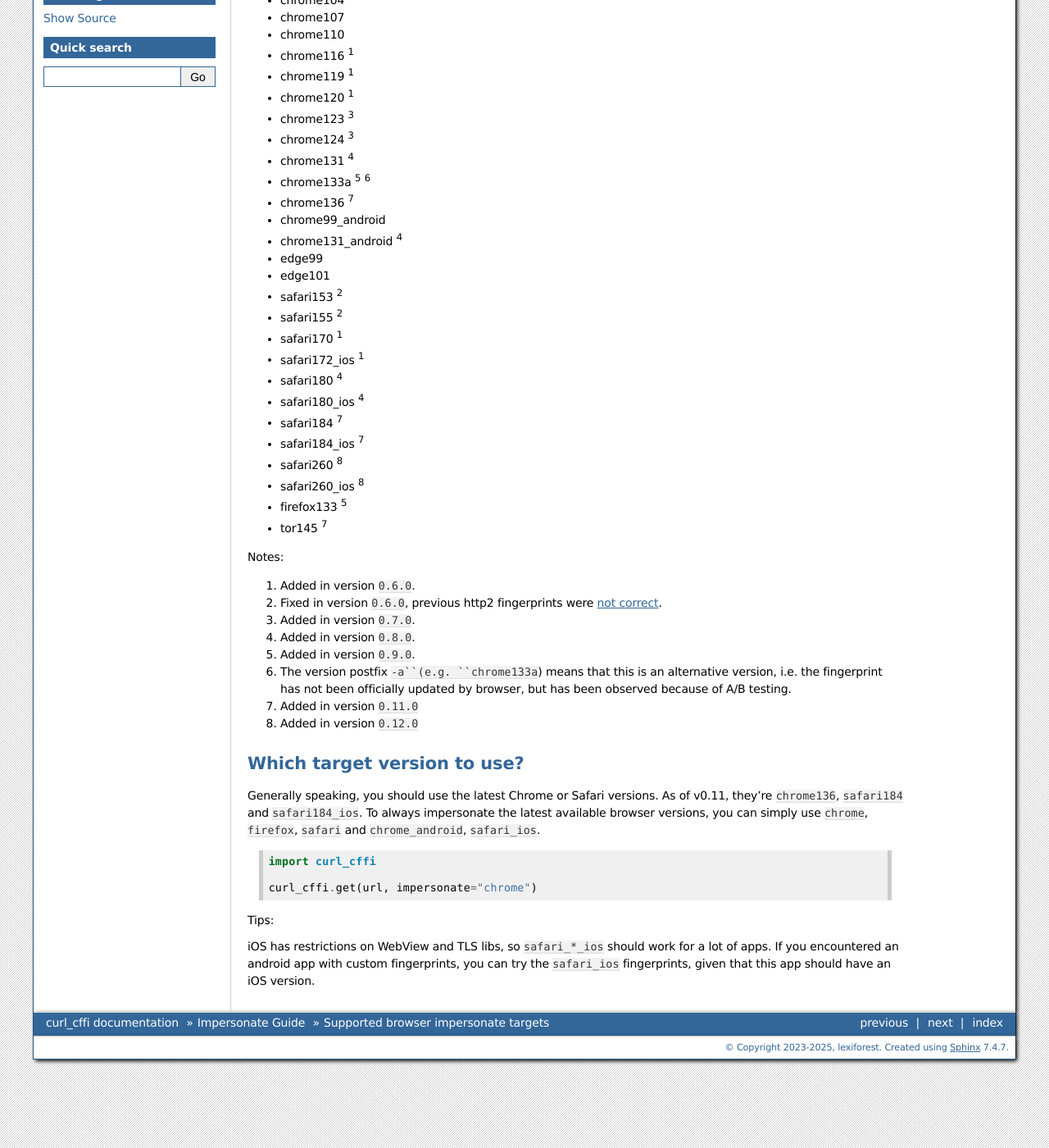
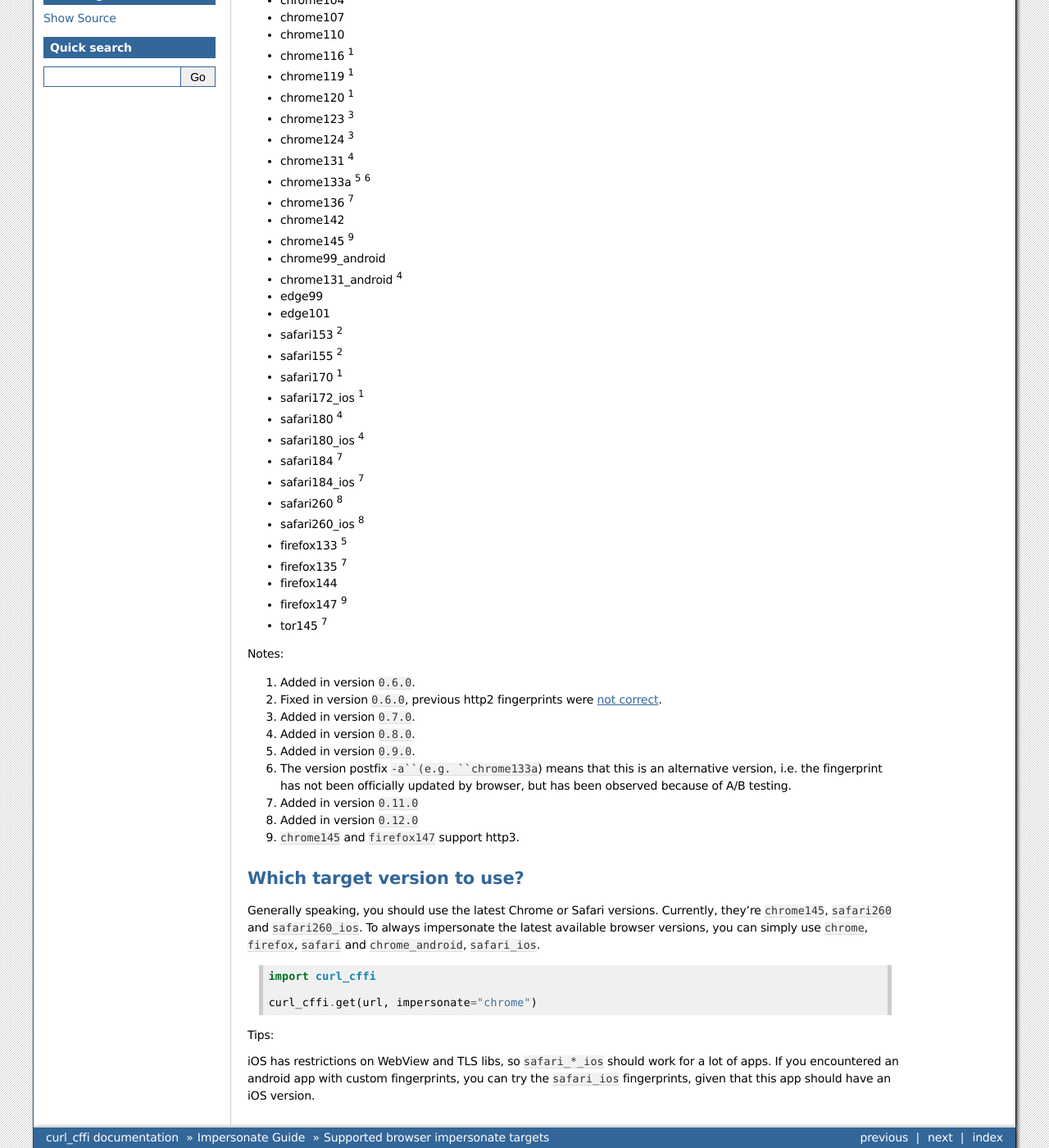
Before and after one commit to lexiforest/curl_cffi, a Sphinx documentation site: the page built from docs/impersonate/targets.rst, in a window 1280 px wide and 1400 px high, scrolled down 358 px. Shown: the whole window at 82% size. Built offline with Sphinx 7.4.7, drawn with Linux system fonts in a browser that asks for light colours.

Commit message:
Enable http3 fingerprints (#712)

```diff
--- a/docs/impersonate/fingerprint.rst
+++ b/docs/impersonate/fingerprint.rst
@@ -38,4 +38,4 @@
 To check your browser's http3 & quic fingerprints, you can visit our `http/3 & quic fingerprints API <https://fp.impersonate.pro>`_ page.
 
 ``curl_cffi`` provides TLS and http/2 impersonation and http/3 protocol. Http/3 fingerprints
-support and UDP proxy support will be added in v0.15.
+support and UDP proxy support has been added in v0.15.
--- a/docs/impersonate/targets.rst
+++ b/docs/impersonate/targets.rst
@@ -26,6 +26,8 @@
 - chrome131 :sup:`4`
 - chrome133a :sup:`5` :sup:`6`
 - chrome136 :sup:`7`
+- chrome142
+- chrome145 :sup:`9`
 - chrome99_android
 - chrome131_android :sup:`4`
 - edge99
@@ -41,6 +43,9 @@
 - safari260 :sup:`8`
 - safari260_ios :sup:`8`
 - firefox133 :sup:`5`
+- firefox135 :sup:`7`
+- firefox144
+- firefox147 :sup:`9`
 - tor145 :sup:`7`
 
 Notes:
@@ -53,12 +58,13 @@
 6. The version postfix ``-a``(e.g. ``chrome133a``) means that this is an alternative version, i.e. the fingerprint has not been officially updated by browser, but has been observed because of A/B testing.
 7. Added in version ``0.11.0``
 8. Added in version ``0.12.0``
+9. ``chrome145`` and ``firefox147`` support http3.
 
 Which target version to use?
 ----------------------------
 
-Generally speaking, you should use the latest Chrome or Safari versions. As of v0.11, they're
-``chrome136``, ``safari184`` and ``safari184_ios``. To always impersonate the latest available
+Generally speaking, you should use the latest Chrome or Safari versions. Currently, they're
+``chrome145``, ``safari260`` and ``safari260_ios``. To always impersonate the latest available
 browser versions, you can simply use ``chrome``, ``firefox``, ``safari`` and ``chrome_android``, ``safari_ios``.
 
 .. code-block:: python
--- a/libs.json
+++ b/libs.json
@@ -6,7 +6,7 @@
         "libdir": "./lib64",
         "sysname": "win32",
         "link_type": "dynamic",
-        "obj_name": "libcurl.dll",
+        "obj_name": "libcurl-impersonate.dll",
         "arch": "x86_64"
     },
     {
@@ -16,7 +16,7 @@
         "libdir": "./lib32",
         "sysname": "win32",
         "link_type": "dynamic",
-        "obj_name": "libcurl.dll",
+        "obj_name": "libcurl-impersonate.dll",
         "arch": "i686"
     },
     {
@@ -26,7 +26,7 @@
         "libdir": "./libarm64",
         "sysname": "win32",
         "link_type": "dynamic",
-        "obj_name": "libcurl.dll",
+        "obj_name": "libcurl-impersonate.dll",
         "arch": "arm64"
     },
     {
```
Also changed, not shown: README.md (+16 -3 lines), curl_cffi/__version__.py (+10 -3 lines), 5 other files.
